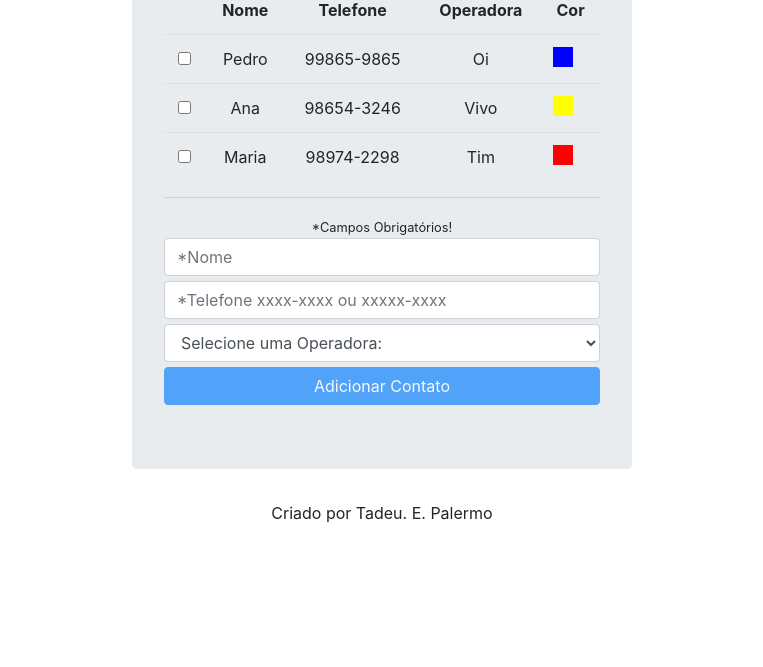
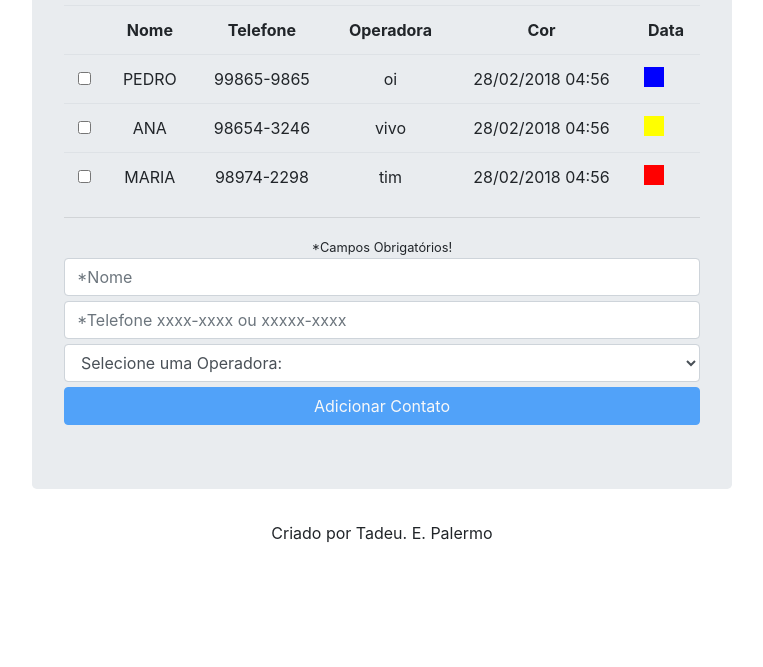
Before and after one commit to tadeuespindolapalermo/ListaTelefonicaAngularJS, a plain HTML site: page index.html in a window 1280 px wide. Shown: the part 133-800 px from the top of the page, without its empty margins (258-1021 px from the left). Drawn offline with nearby package versions, Linux system fonts and the light colour scheme; some packages are replaced by stand-ins of ours.

Commit message:
Acrescentei campo data e apliquei filtros de formatação.

```diff
--- a/index.html
+++ b/index.html
@@ -10,7 +10,8 @@
         <!-- Estilo Inline Temporário-->
         <style media="screen">
             .jumbotron {
-                width: 500px;
+                margin-top: 20px;
+                width: 700px;
                 text-align: center;
                 margin-left: auto;
                 margin-right: auto;
@@ -37,9 +38,9 @@
                 $scope.titulo = "Lista Telefônica AngularJS";
 
                 $scope.contatos = [
-                    {nome: "Pedro", telefone: "99865-9865", cor: "blue", operadora: {nome: "Oi", codigo: 14, categoria: "Celular"}},
-                    {nome: "Ana", telefone: "98654-3246", cor: "yellow", operadora: {nome: "Vivo", codigo: 15, categoria: "Celular"}},
-                    {nome: "Maria", telefone: "98974-2298", cor: "red", operadora: {nome: "Tim", codigo: 41, categoria: "Celular"}}
+                    {nome: "Pedro", telefone: "99865-9865", data: new Date(), cor: "blue", operadora: {nome: "Oi", codigo: 14, categoria: "Celular"}},
+                    {nome: "Ana", telefone: "98654-3246", data: new Date(), cor: "yellow", operadora: {nome: "Vivo", codigo: 15, categoria: "Celular"}},
+                    {nome: "Maria", telefone: "98974-2298", data: new Date(), cor: "red", operadora: {nome: "Tim", codigo: 41, categoria: "Celular"}}
                 ];
 
                 $scope.operadoras = [
@@ -80,12 +81,14 @@
                     <th>Telefone</th>
                     <th>Operadora</th>
                     <th>Cor</th>
+                    <th>Data</th>
                 </tr>
                 <tr ng-class="{'selecionado negrito': contato.selecionado}" ng-repeat="contato in contatos">
                     <td><input type="checkbox" ng-model="contato.selecionado"/></td>
-                    <td ng-bind="contato.nome"></td>
+                    <td ng-bind="contato.nome | uppercase"></td>
                     <td ng-bind="contato.telefone"></td>
-                    <td ng-bind="contato.operadora.nome"></td>
+                    <td ng-bind="contato.operadora.nome | lowercase"></td>
+                    <td ng-bind="contato.data | date:'dd/MM/yyyy HH:mm'"></td>
                     <td><div style="width: 20px; height: 20px;" ng-style="{'background-color': contato.cor}"></div></td>
                 </tr>
             </table>
```
